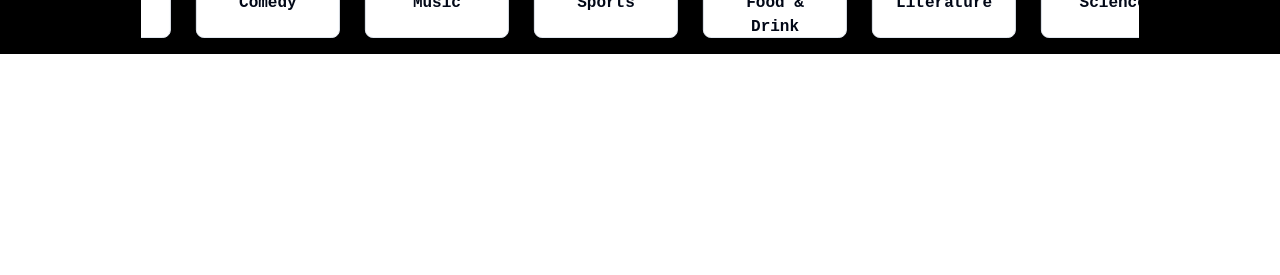
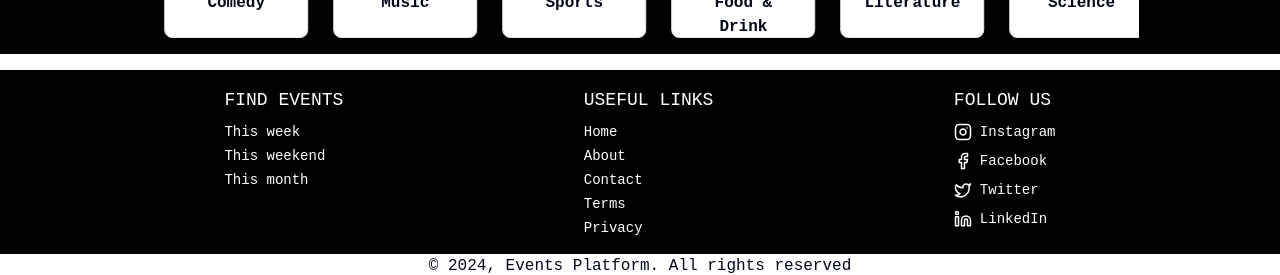
Before and after one commit to gilbertouk/fe-events-platform, a React (Vite) app: page / in a window 1280 px wide. Shown: the part 3774-4049 px from the top of the page. Before the commit the page ends 3828 px from the top, so only its background shows below. Built offline with nearby package versions, Linux system fonts and the light colour scheme; no server answers; a web font is replaced by a local one.

Commit message:
feat: :sparkles: add Footer component

```diff
--- /dev/null
+++ b/src/components/Footer.jsx
@@ -0,0 +1,96 @@
+import { Link } from 'react-router-dom';
+import Icon from './icons/Icon';
+
+const Footer = () => {
+  const getYear = () => {
+    const date = new Date();
+    return date.getFullYear();
+  };
+
+  return (
+    <footer>
+      <div className="bg-black mt-2 md:mt-4 flex flex-col items-center justify-center gap-12 sm:flex-row sm:items-start sm:justify-evenly py-4 px-8">
+        <div className="text-white">
+          <p className="text-base sm:text-lg mb-2">FIND EVENTS</p>
+          <ul className="text-xs sm:text-sm flex gap-1 flex-col items-center sm:items-start">
+            <li>This week</li>
+            <li>This weekend</li>
+            <li>This month</li>
+          </ul>
+        </div>
+
+        <div className="text-white">
+          <p className="text-base sm:text-lg mb-2">USEFUL LINKS</p>
+          <ul className="text-xs sm:text-sm flex gap-1 flex-col items-center sm:items-start">
+            <li>
+              <Link to="/">Home</Link>
+            </li>
+            <li>
+              <Link to="/about">About</Link>
+            </li>
+            <li>
+              <Link to="/contact">Contact</Link>
+            </li>
+            <li>
+              <Link to="/terms">Terms</Link>
+            </li>
+            <li>
+              <Link to="/privacy">Privacy</Link>
+            </li>
+          </ul>
+        </div>
+
+        <div className="text-white">
+          <p className="text-base sm:text-lg mb-2">FOLLOW US</p>
+          <ul className="text-xs sm:text-sm flex gap-1 flex-col items-center sm:items-start">
+            <li>
+              <a
+                className="inline-flex items-center justify-center gap-2"
+                href="https://www.instagram.com/"
+                target="_blank"
+              >
+                <Icon name="Instagram" size={18} />
+                Instagram
+              </a>
+            </li>
+            <li>
+              <a
+                className="inline-flex items-center justify-center gap-2"
+                href="https://www.facebook.com/"
+                target="_blank"
+              >
+                <Icon name="Facebook" size={18} />
+                Facebook
+              </a>
+            </li>
+            <li>
+              <a
+                className="inline-flex items-center justify-center gap-2"
+                href="https://twitter.com/"
+                target="_blank"
+              >
+                <Icon name="Twitter" size={18} />
+                Twitter
+              </a>
+            </li>
+            <li>
+              <a
+                className="inline-flex items-center justify-center gap-2"
+                href="https://www.linkedin.com/feed/"
+                target="_blank"
+              >
+                <Icon name="Linkedin" size={18} />
+                LinkedIn
+              </a>
+            </li>
+          </ul>
+        </div>
+      </div>
+      <div className="bg-white text-center">
+        <p>&copy; {getYear()}, Events Platform. All rights reserved</p>
+      </div>
+    </footer>
+  );
+};
+
+export default Footer;
--- a/src/routes.jsx
+++ b/src/routes.jsx
@@ -7,6 +7,7 @@ import PageNotFound from './pages/PagNotFound';
 
 import ScrollToTop from './components/ScrollToTop';
 import MenuNavBar from './components/MenuNavBar';
+import Footer from './components/Footer';
 
 const AppRoutes = () => {
   return (
@@ -20,6 +21,8 @@ const AppRoutes = () => {
         <Route path="/register" element={<Register />} />
         <Route path="*" element={<PageNotFound />} />
       </Routes>
+
+      <Footer />
     </BrowserRouter>
   );
 };
```
